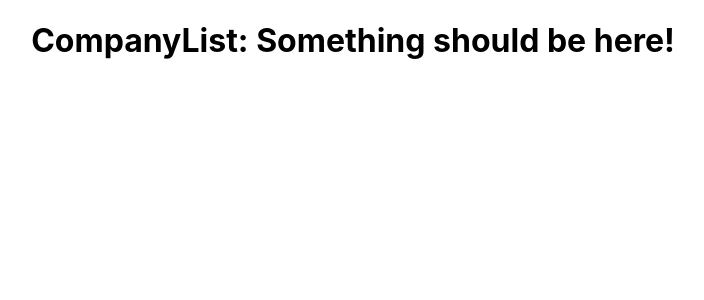
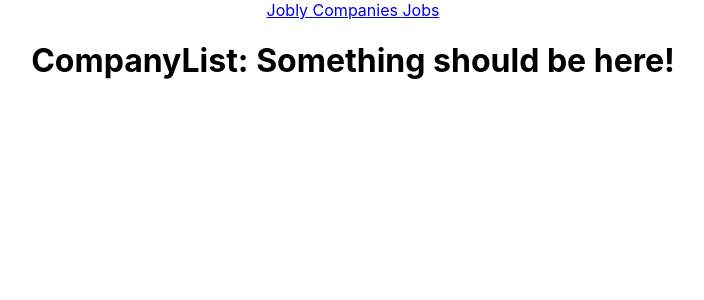
Before and after one commit to kirra-hyde/react-jobly, a React (Create React App) app: page /companies in a window 1280 px wide. Shown: the top 300 px of the page, without its empty margins (287-991 px from the left). Built offline with nearby package versions, Linux system fonts and the light colour scheme; no server answers; the HTML template or start-up script is replaced by a standard one.

Commit message:
WIP skeleton

```diff
--- a/src/App.js
+++ b/src/App.js
@@ -1,12 +1,17 @@
 import './App.css';
 import { BrowserRouter } from 'react-router-dom';
 import RoutesList from './RoutesList';
+import Navigation from './Navigation';
 
-
+/** App
+ *
+ * App -> RoutesList
+ */
 function App() {
   return (
     <div className="App">
       <BrowserRouter>
+        <Navigation />
         <RoutesList />
       </BrowserRouter>
     </div>
--- a/src/Homepage.js
+++ b/src/Homepage.js
@@ -1,7 +1,8 @@
 import React from "react";
 
-/**
+/** Renders homepage
  *
+ * RoutesList -> Homepage
  */
 
 function Homepage() {
--- /dev/null
+++ b/src/Navigation.js
@@ -0,0 +1,18 @@
+import React from "react";
+import { NavLink } from "react-router-dom";
+
+/** Renders navigation bar
+ *
+ * App -> Navigation
+*/
+function Navigation() {
+  return (
+    <nav className="Navigation">
+      <NavLink to="/" end> Jobly </NavLink>
+      <NavLink to="/companies" end> Companies </NavLink>
+      <NavLink to="/jobs" end> Jobs </NavLink>
+    </nav>
+  )
+}
+
+export default Navigation;
```
Also changed, not shown: src/CompanyCard.js (added, +15 -0 lines), src/CompanyDetail.js (+5 -2 lines), src/CompanyList.js (+7 -3 lines), src/JobsList.js (+8 -2 lines).
